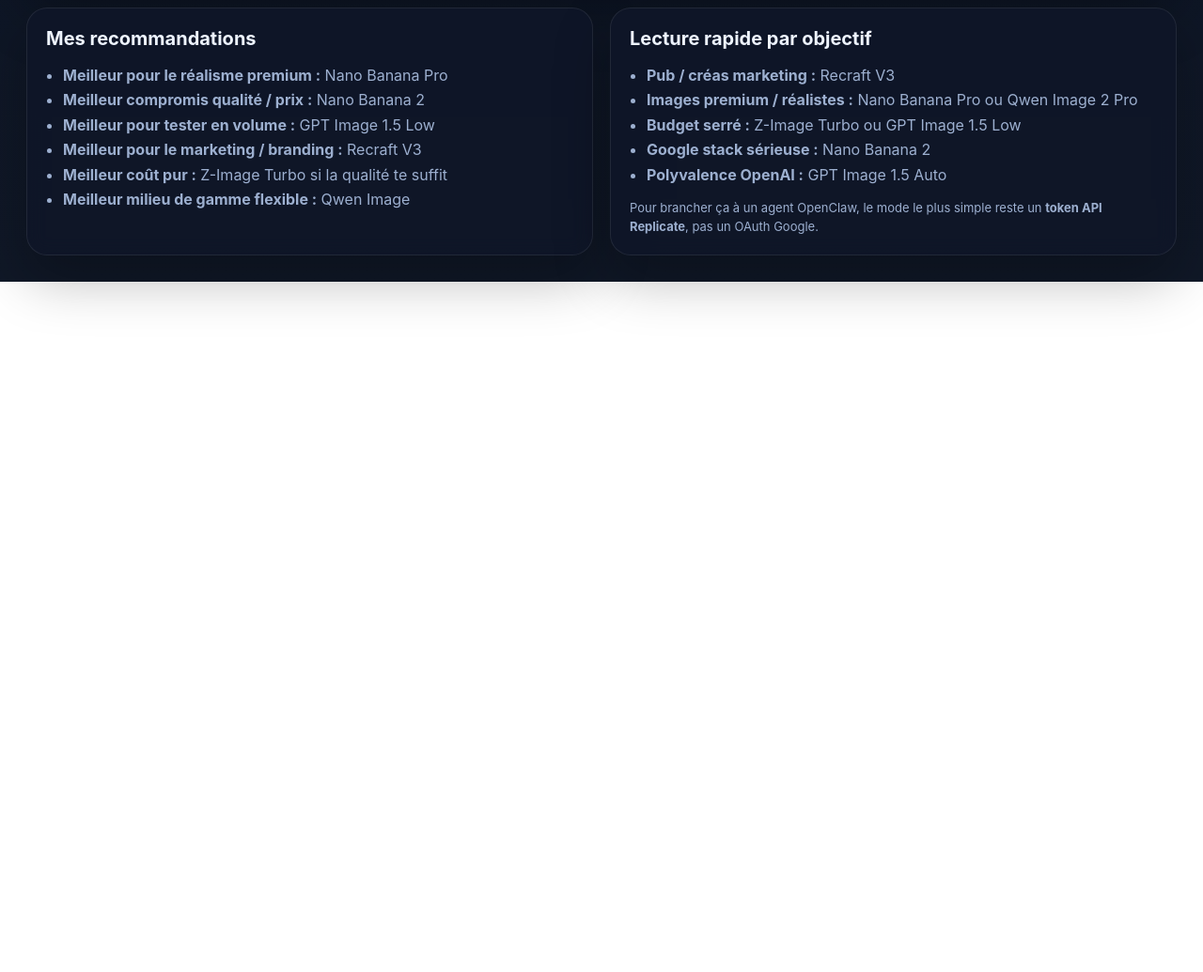
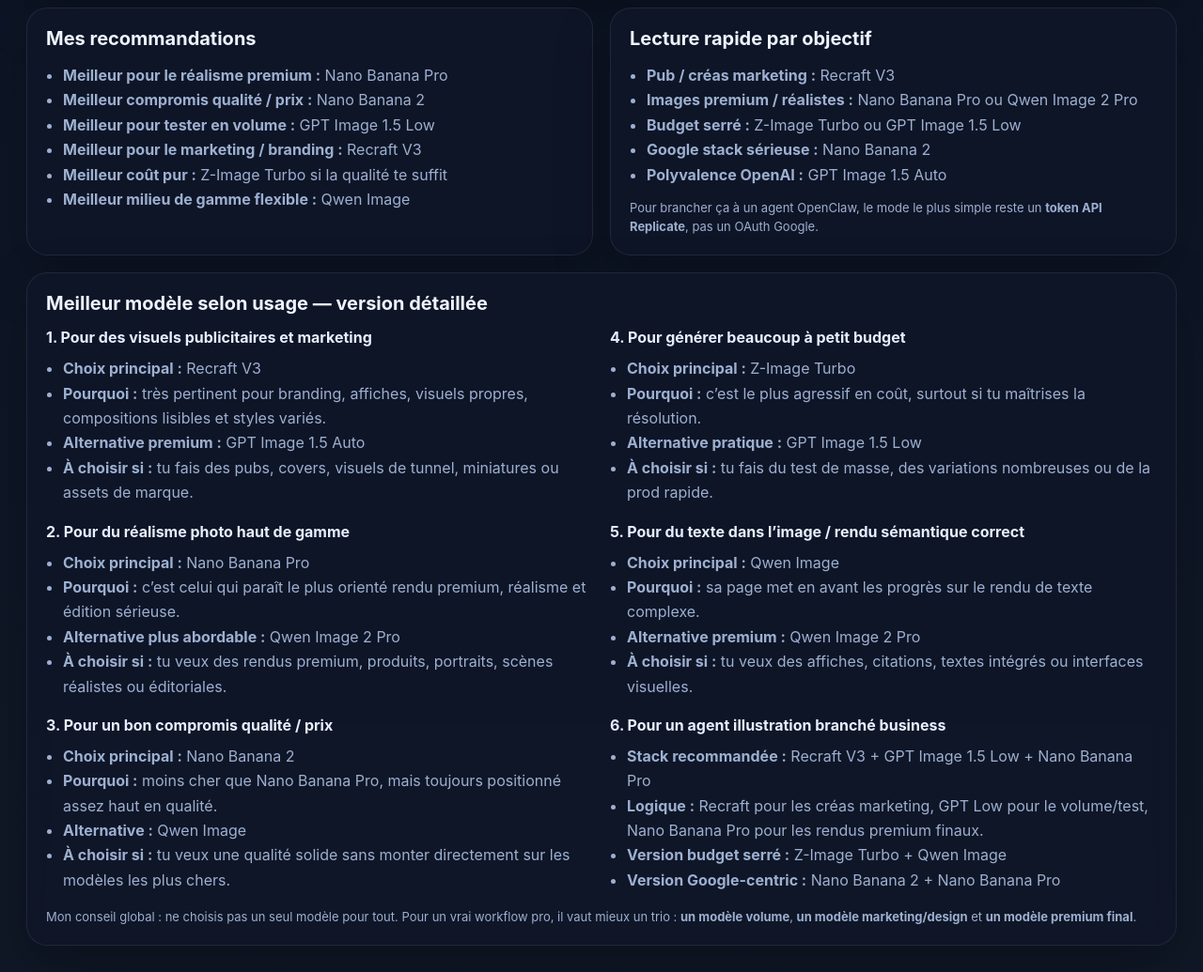
Before and after one commit to kjmano/Openclaw-dashboard, a plain HTML site: page image-models.html in a window 1280 px wide. Shown: the part 1252-2287 px from the top of the page at 94% size. Before the commit the page ends 1552 px from the top, so only its background shows below. Drawn offline with Linux system fonts and the light colour scheme.

Commit message:
Expand image model recommendations by use case

```diff
--- a/image-models.html
+++ b/image-models.html
@@ -13,7 +13,7 @@
     *{box-sizing:border-box} body{margin:0;font-family:Inter,system-ui,sans-serif;color:var(--text);background:radial-gradient(circle at top left, rgba(110,168,254,.16), transparent 24%),linear-gradient(180deg,var(--bg),var(--bg2) 50%,#101827)}
     .wrap{max-width:1420px;margin:0 auto;padding:28px} .panel,.card{background:var(--panel);border:1px solid var(--border);border-radius:var(--radius);padding:20px;box-shadow:var(--shadow);backdrop-filter:blur(10px)}
     .hero{display:grid;grid-template-columns:1.2fr .8fr;gap:18px;margin-bottom:18px}.pills{display:flex;gap:8px;flex-wrap:wrap;margin-bottom:14px}.pill{padding:8px 12px;border-radius:999px;font-size:12px;background:rgba(110,168,254,.10);border:1px solid rgba(110,168,254,.18);color:#dbeafe}
-    h1{margin:0 0 10px;font-size:38px;line-height:1.05;letter-spacing:-.03em} h2{margin:0 0 14px;font-size:20px} p,.muted{color:var(--muted);line-height:1.55;margin:0}
+    h1{margin:0 0 10px;font-size:38px;line-height:1.05;letter-spacing:-.03em} h2{margin:0 0 14px;font-size:20px} h3{margin:0 0 10px;font-size:16px;color:#e6efff} p,.muted{color:var(--muted);line-height:1.55;margin:0}
     .cards{display:grid;grid-template-columns:repeat(auto-fit,minmax(220px,1fr));gap:18px;margin-bottom:18px}.label{color:var(--muted);font-size:12px;text-transform:uppercase;letter-spacing:.08em;margin-bottom:8px}.value{font-size:32px;font-weight:800;letter-spacing:-.03em}
     .grid{display:grid;gap:18px}.two{grid-template-columns:1fr 1fr}.table-wrap{overflow:auto;border-radius:18px}.table{width:100%;border-collapse:collapse;min-width:920px}.table th,.table td{text-align:left;padding:14px 12px;border-bottom:1px solid rgba(255,255,255,.05);vertical-align:top}.table th{color:#d9e6ff;background:rgba(255,255,255,.02)}
     .stars{letter-spacing:2px;color:#ffd166}.tag{display:inline-block;padding:6px 10px;border-radius:999px;font-size:12px;background:rgba(255,255,255,.05);border:1px solid var(--border);margin:0 6px 6px 0}.rec{background:rgba(16,185,129,.12);color:#c6f7e2}.link{color:#dce9ff;text-decoration:none;border:1px solid rgba(255,255,255,.10);padding:10px 14px;border-radius:999px;display:inline-flex;margin-top:14px}.link:hover{background:rgba(255,255,255,.05)}
@@ -106,6 +106,64 @@
       <p class="note" style="margin-top:12px">Pour brancher ça à un agent OpenClaw, le mode le plus simple reste un <strong>token API Replicate</strong>, pas un OAuth Google.</p>
     </div>
   </section>
+
+  <section class="panel" style="margin-top:18px;">
+    <h2>Meilleur modèle selon usage — version détaillée</h2>
+    <div class="grid two">
+      <div>
+        <h3>1. Pour des visuels publicitaires et marketing</h3>
+        <ul>
+          <li><strong>Choix principal :</strong> Recraft V3</li>
+          <li><strong>Pourquoi :</strong> très pertinent pour branding, affiches, visuels propres, compositions lisibles et styles variés.</li>
+          <li><strong>Alternative premium :</strong> GPT Image 1.5 Auto</li>
+          <li><strong>À choisir si :</strong> tu fais des pubs, covers, visuels de tunnel, miniatures ou assets de marque.</li>
+        </ul>
+
+        <h3 style="margin-top:18px;">2. Pour du réalisme photo haut de gamme</h3>
+        <ul>
+          <li><strong>Choix principal :</strong> Nano Banana Pro</li>
+          <li><strong>Pourquoi :</strong> c’est celui qui paraît le plus orienté rendu premium, réalisme et édition sérieuse.</li>
+          <li><strong>Alternative plus abordable :</strong> Qwen Image 2 Pro</li>
+          <li><strong>À choisir si :</strong> tu veux des rendus premium, produits, portraits, scènes réalistes ou éditoriales.</li>
+        </ul>
+
+        <h3 style="margin-top:18px;">3. Pour un bon compromis qualité / prix</h3>
+        <ul>
+          <li><strong>Choix principal :</strong> Nano Banana 2</li>
+          <li><strong>Pourquoi :</strong> moins cher que Nano Banana Pro, mais toujours positionné assez haut en qualité.</li>
+          <li><strong>Alternative :</strong> Qwen Image</li>
+          <li><strong>À choisir si :</strong> tu veux une qualité solide sans monter directement sur les modèles les plus chers.</li>
+        </ul>
+      </div>
+
+      <div>
+        <h3>4. Pour générer beaucoup à petit budget</h3>
+        <ul>
+          <li><strong>Choix principal :</strong> Z-Image Turbo</li>
+          <li><strong>Pourquoi :</strong> c’est le plus agressif en coût, surtout si tu maîtrises la résolution.</li>
+          <li><strong>Alternative pratique :</strong> GPT Image 1.5 Low</li>
+          <li><strong>À choisir si :</strong> tu fais du test de masse, des variations nombreuses ou de la prod rapide.</li>
+        </ul>
+
+        <h3 style="margin-top:18px;">5. Pour du texte dans l’image / rendu sémantique correct</h3>
+        <ul>
+          <li><strong>Choix principal :</strong> Qwen Image</li>
+          <li><strong>Pourquoi :</strong> sa page met en avant les progrès sur le rendu de texte complexe.</li>
+          <li><strong>Alternative premium :</strong> Qwen Image 2 Pro</li>
+          <li><strong>À choisir si :</strong> tu veux des affiches, citations, textes intégrés ou interfaces visuelles.</li>
+        </ul>
+
+        <h3 style="margin-top:18px;">6. Pour un agent illustration branché business</h3>
+        <ul>
+          <li><strong>Stack recommandée :</strong> Recraft V3 + GPT Image 1.5 Low + Nano Banana Pro</li>
+          <li><strong>Logique :</strong> Recraft pour les créas marketing, GPT Low pour le volume/test, Nano Banana Pro pour les rendus premium finaux.</li>
+          <li><strong>Version budget serré :</strong> Z-Image Turbo + Qwen Image</li>
+          <li><strong>Version Google-centric :</strong> Nano Banana 2 + Nano Banana Pro</li>
+        </ul>
+      </div>
+    </div>
+    <p class="note" style="margin-top:16px;">Mon conseil global : ne choisis pas un seul modèle pour tout. Pour un vrai workflow pro, il vaut mieux un trio : <strong>un modèle volume</strong>, <strong>un modèle marketing/design</strong> et <strong>un modèle premium final</strong>.</p>
+  </section>
 </div>
 </body>
 </html>
```
